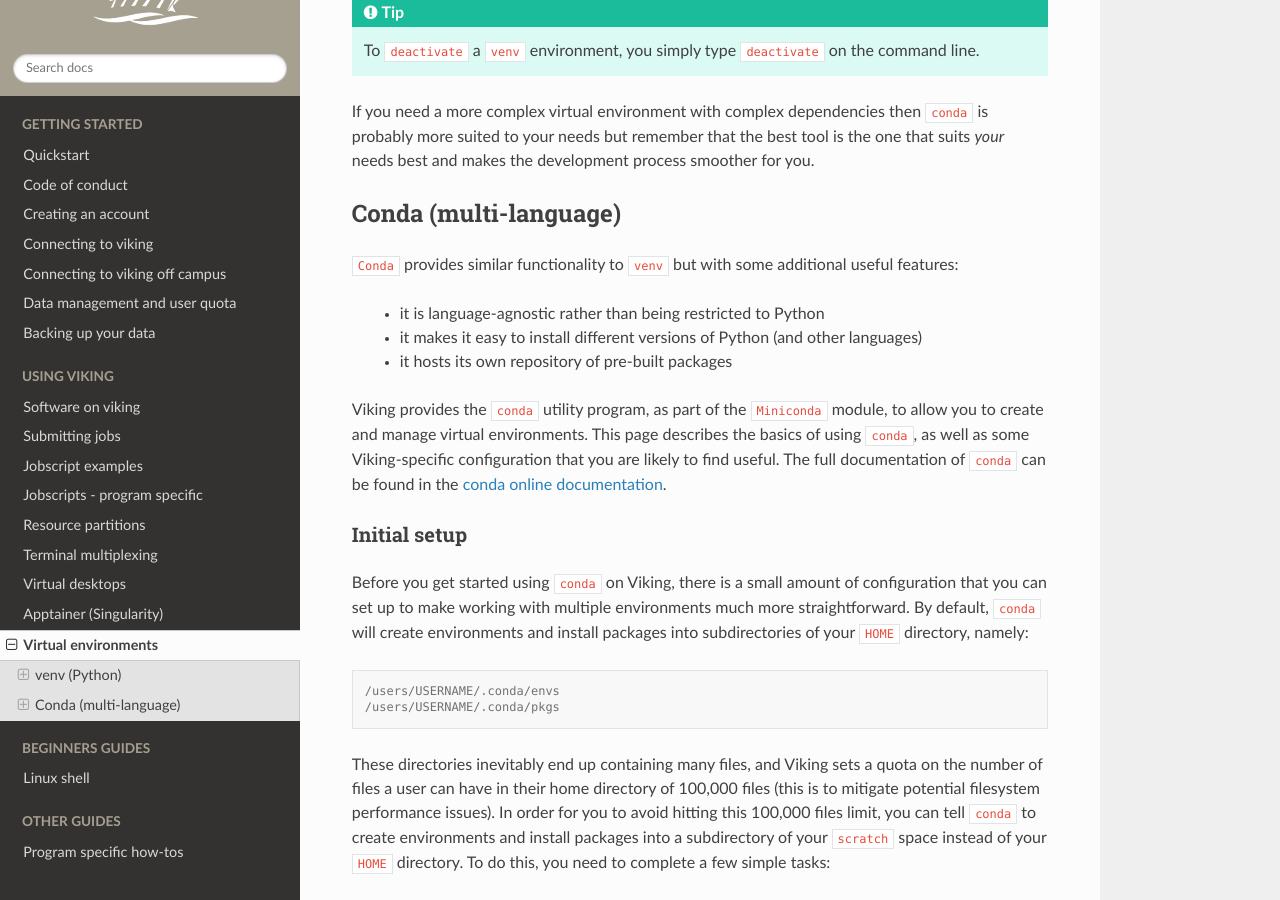
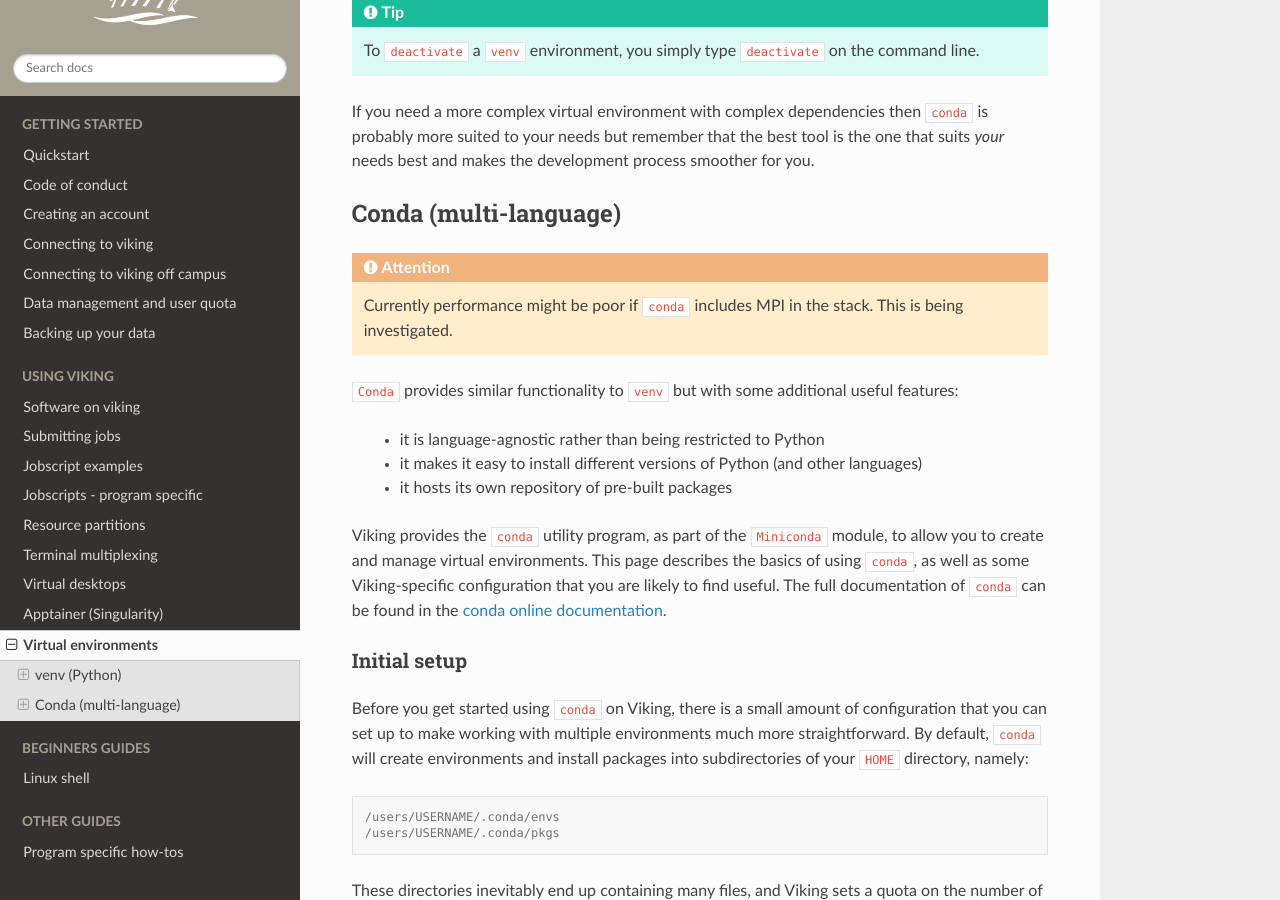
Before and after one commit to university-of-york/research-it-documentation, a Sphinx documentation site: the page built from docs/source/using_viking/virtual_environments.rst, in a window 1280 px wide and 900 px high, scrolled down 1287 px. Built offline with Sphinx 7.4.7 and the Read the Docs theme 2.0.0, drawn with Linux system fonts in a browser that asks for light colours.

Commit message:
add conda mpi box

```diff
--- a/docs/source/using_viking/virtual_environments.rst
+++ b/docs/source/using_viking/virtual_environments.rst
@@ -48,6 +48,14 @@ If you need a more complex virtual environment with complex dependencies then ``
 
 Conda (multi-language)
 ----------------------
+
+.. fixme: remove this when it's fixed
+
+.. attention::
+
+    Currently performance might be poor if ``conda`` includes MPI in the stack. This is being investigated.
+
+
 
 ``Conda`` provides similar functionality to ``venv`` but with some additional useful features:
 
```
